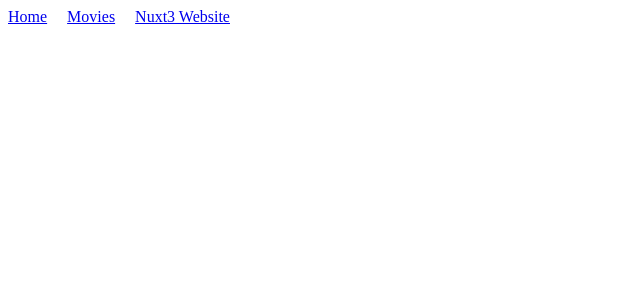
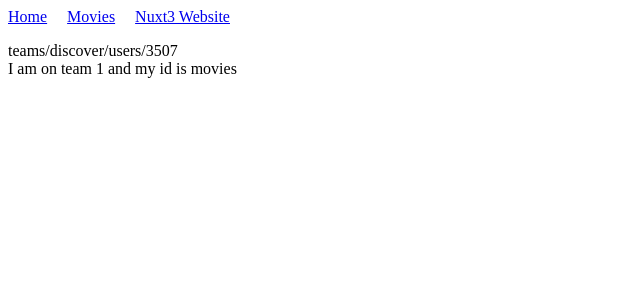
Before and after one commit to ozkancondek/Nuxt3, a Nuxt app in the folder vueschool/fundementals/: page /teams/1/users/movies in a window 1280 px wide. Shown: the top 300 px of the page, without its empty margins (0-640 px from the left). Built offline with nearby package versions, Linux system fonts and the light colour scheme.

Commit message:
Dynamic routing with file name

```diff
--- /dev/null
+++ b/vueschool/fundementals/pages/index.vue
@@ -0,0 +1,7 @@
+<script lang="ts" setup></script>
+
+<template>
+  <div>Page: Home Page</div>
+</template>
+
+<style scoped></style>
--- /dev/null
+++ b/vueschool/fundementals/pages/movies/[id].vue
@@ -0,0 +1,6 @@
+<template>
+  <div>
+    movies/15 <br />
+    $route.params.id :{{ $route.params.id }}
+  </div>
+</template>
--- /dev/null
+++ b/vueschool/fundementals/pages/movies/index.vue
@@ -0,0 +1,7 @@
+<script lang="ts" setup></script>
+
+<template>
+  <div>Page: Movies Page</div>
+</template>
+
+<style scoped></style>
--- /dev/null
+++ b/vueschool/fundementals/pages/teams/[teamSlug]/users/[userId].vue
@@ -0,0 +1,25 @@
+<template>
+  <p>
+    teams/discover/users/3507 <br />
+    {{ message }}
+  </p>
+</template>
+
+<script setup>
+//Nuxt makes imports automatically
+const route = useRoute();
+const message = computed(
+  () =>
+    `I am on team ${route.params.teamSlug} and my id is ${route.params.userId}`
+);
+</script>
+
+<!--
+<template>
+  I can also write like that
+  <p>
+    teams/discover/users/3507 <br />
+    I am on team {{ $route.params.teamSlug }} <br />
+    and my user id is {{ $route.params.userId }}
+  </p>
+</template> -->
```
Also changed, not shown: vueschool/fundementals/nuxt.config.ts (line endings or trailing spaces), 1 other file (tests, documents, lock files or other folders).
